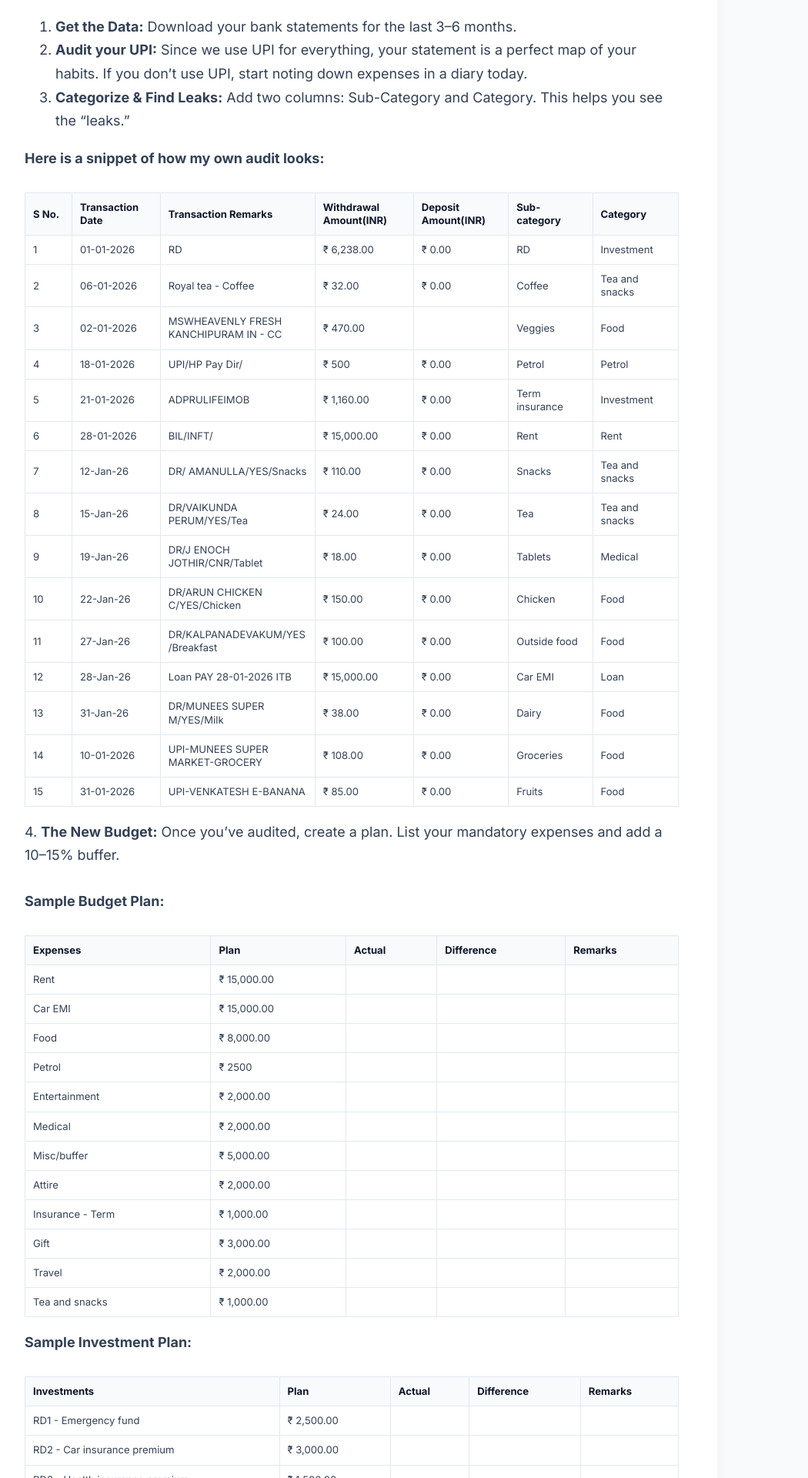
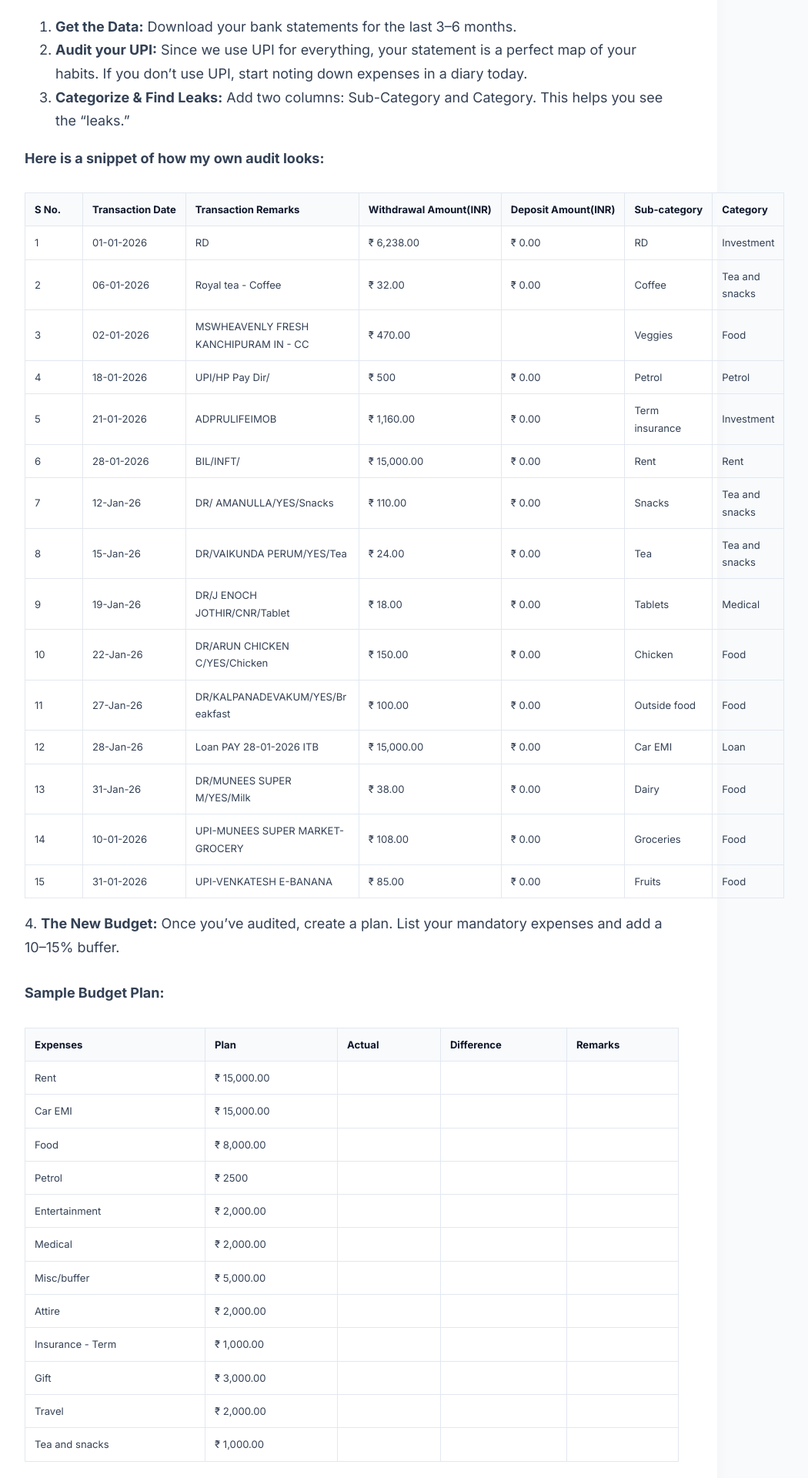
Before and after one commit to HarieshMK/HarieshMK.github.io, a Jekyll site: the page built from _posts/2026-02-22-how-to-start-investment-journey.md, in a window 1280 px wide. Shown: the part 1793-3713 px from the top of the page at 77% size, without its empty margins (183-1233 px from the left). Built offline with Jekyll 4.4.1, drawn with Linux system fonts in a browser that asks for light colours; comment, search, counter and statistics services are not loaded.

Commit message:
Update style.css

```diff
--- a/assets/css/style.css
+++ b/assets/css/style.css
@@ -328,10 +328,10 @@ a[href^="#"]:hover {
 .dark-theme .folder-name {
   color: #f1f5f9 !important;
 }
-/* ===== 11. STRICT DYNAMIC TABLE LOGIC ===== */
+/* ===== 11. DYNAMIC CONTENT-BASED TABLE LOGIC ===== */
 .table-wrapper {
   width: 100%;
-  overflow-x: auto;
+  overflow-x: auto; /* Safety scrollbar for very small mobile screens */
   margin: 25px 0;
   border-radius: 8px;
   -webkit-overflow-scrolling: touch;
@@ -339,7 +339,7 @@ a[href^="#"]:hover {
 
 table {
   width: 100% !important;
-  table-layout: auto;
+  table-layout: auto; /* This allows columns to shrink/grow based on text size */
   border-collapse: collapse;
   font-size: 0.82rem;
   word-wrap: break-word;
@@ -347,24 +347,25 @@ table {
 
 table th, table td {
   border: 1px solid #e2e8f0;
-  padding: 10px 10px;
+  padding: 10px 12px;
   text-align: left;
   vertical-align: middle;
-  /* Content Logic: Adjusts to text, wraps at 180px */
-  min-width: 40px;
-  max-width: 180px;
-  white-space: normal !important; /* Forces wrapping for both content AND headers */
-  line-height: 1.3;
+  /* THE LOGIC: Shrink to fit content, but wrap if text exceeds 200px */
+  min-width: 50px;
+  max-width: 200px;
+  white-space: normal; /* Allows wrapping like 'Health insurance premium' */
 }
 
-/* STYLES SPECIFICALLY FOR HEADINGS */
+/* Ensure numerical/short columns stay as tight as possible */
+table td {
+  width: auto;
+}
+
 table th {
   background-color: #f8fafc;
   font-weight: 700;
   color: #0f172a;
-  /* Strict restriction: Headers cannot be wider than 120px unless necessary */
-  max-width: 120px;
-  word-break: break-word;
+  white-space: nowrap; /* Keeps headers on one line unless the screen is tiny */
 }
 
 /* Dark Mode Support */
```
